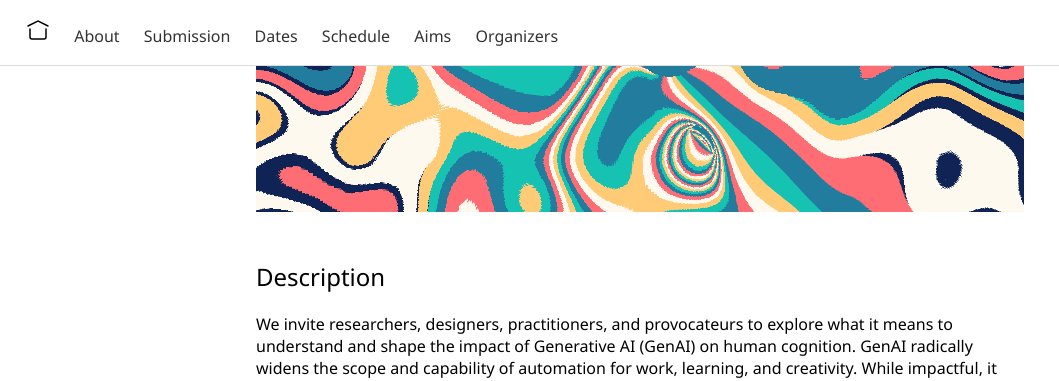
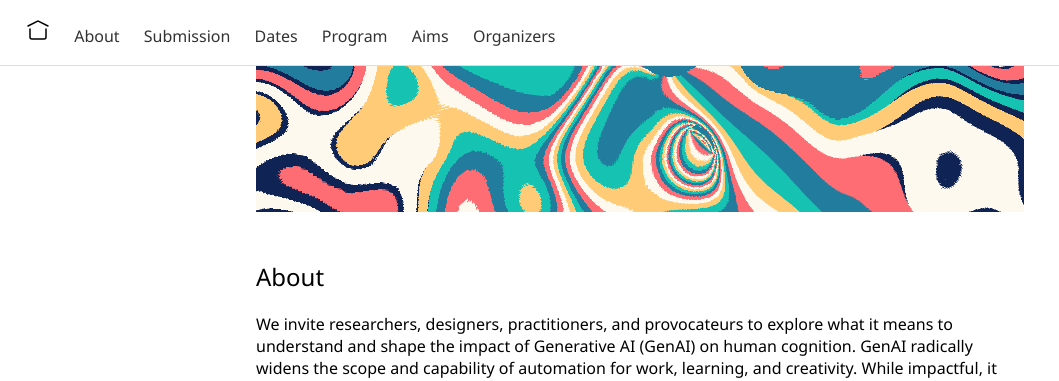
Before and after one commit to ai-tools-for-thought/workshop, a Jekyll site: the page built from index.md, in a window 1280 px wide and 900 px high, scrolled down 333 px. Shown: the top 381 px of the window, without its empty margins (0-1059 px from the left). Built offline with Jekyll 4.4.1, drawn with Linux system fonts in a browser that asks for light colours.

Commit message:
Couple of text tweaks

```diff
--- a/_layouts/default.html
+++ b/_layouts/default.html
@@ -16,7 +16,7 @@
         <li><a href="#about">About</a></li>
         <li><a href="#submission">Submission</a></li>
         <li><a href="#dates">Dates</a></li>
-        <li><a href="#program">Schedule</a></li>
+        <li><a href="#program">Program</a></li>
         <li><a href="#aims">Aims</a></li>
         <li><a href="#organizers">Organizers</a></li>
       </ul>
--- a/index.md
+++ b/index.md
@@ -12,7 +12,7 @@ _Research and Design for Understanding, Protecting, and Augmenting Human Cogniti
     <img src="{{ '/assets/images/banner.png' | relative_url }}" alt="Workshop Banner">
 </div>
 
-## Description {#about}
+## About {#about}
 
 We invite researchers, designers, practitioners, and provocateurs to explore what it means to understand and shape the impact of Generative AI (GenAI) on human cognition. GenAI radically widens the scope and capability of automation for work, learning, and creativity. While impactful, it also changes workflows and the quality of thinking involved, raising questions about its effects on cognition, including critical thinking and learning. Yet, GenAI also offers opportunities for designing “tools for thought” that protect and augment cognition. Such systems provoke critical thinking, provide personalized tutoring, or enable novel ways of sensemaking, among other approaches.
 
```
